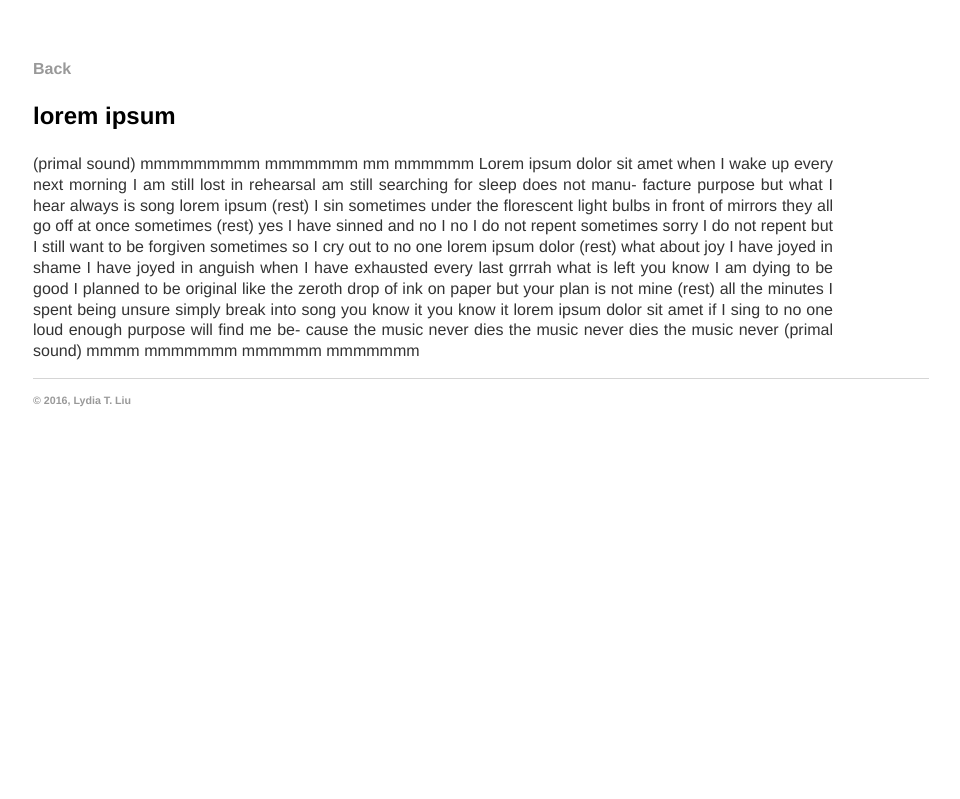
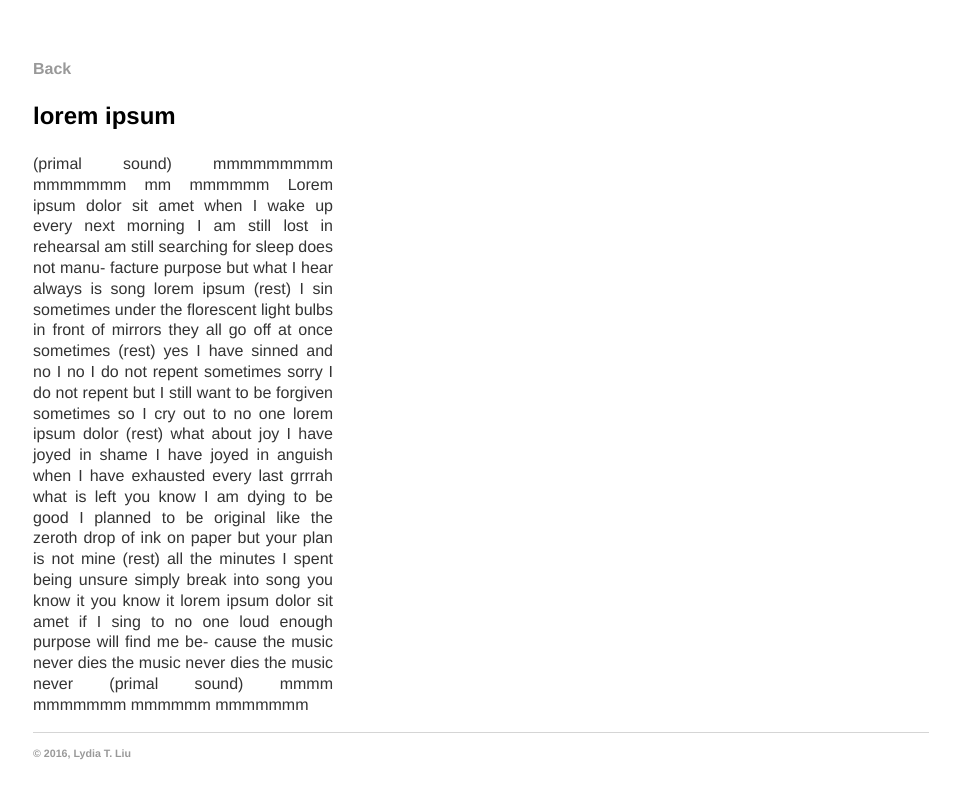
Before and after one commit to serenalwang/serenalwang.github.io, a Jekyll site: the page built from poems/lorem.md, in a window 1280 px wide. Shown: the top 799 px of the page, without its empty margins (159-1119 px from the left). Built offline with Jekyll 4.4.1, drawn with Linux system fonts in a browser that asks for light colours.

Commit message:
Update lorem.md

```diff
--- a/poems/lorem.md
+++ b/poems/lorem.md
@@ -5,7 +5,7 @@ title: lorem ipsum
 
 ### lorem ipsum
 
-<p style="width:800px;text-align:justify">
+<p style="width:300px;text-align:justify">
 (primal sound) mmmmmmmmm mmmmmmm mm mmmmmm
 Lorem ipsum dolor sit amet when I wake up every next morning I
 am still lost in rehearsal am still searching for sleep does not manu-
```
